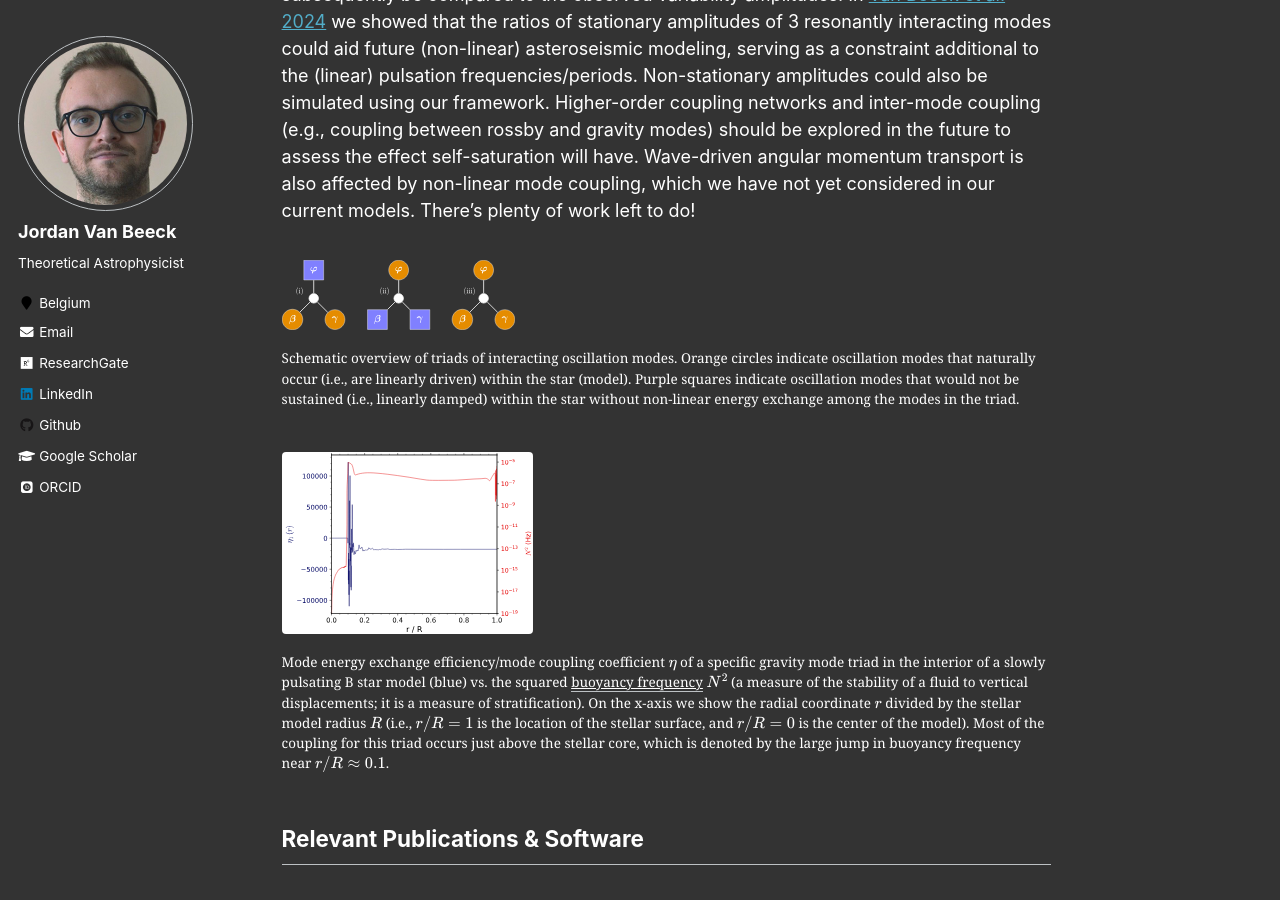
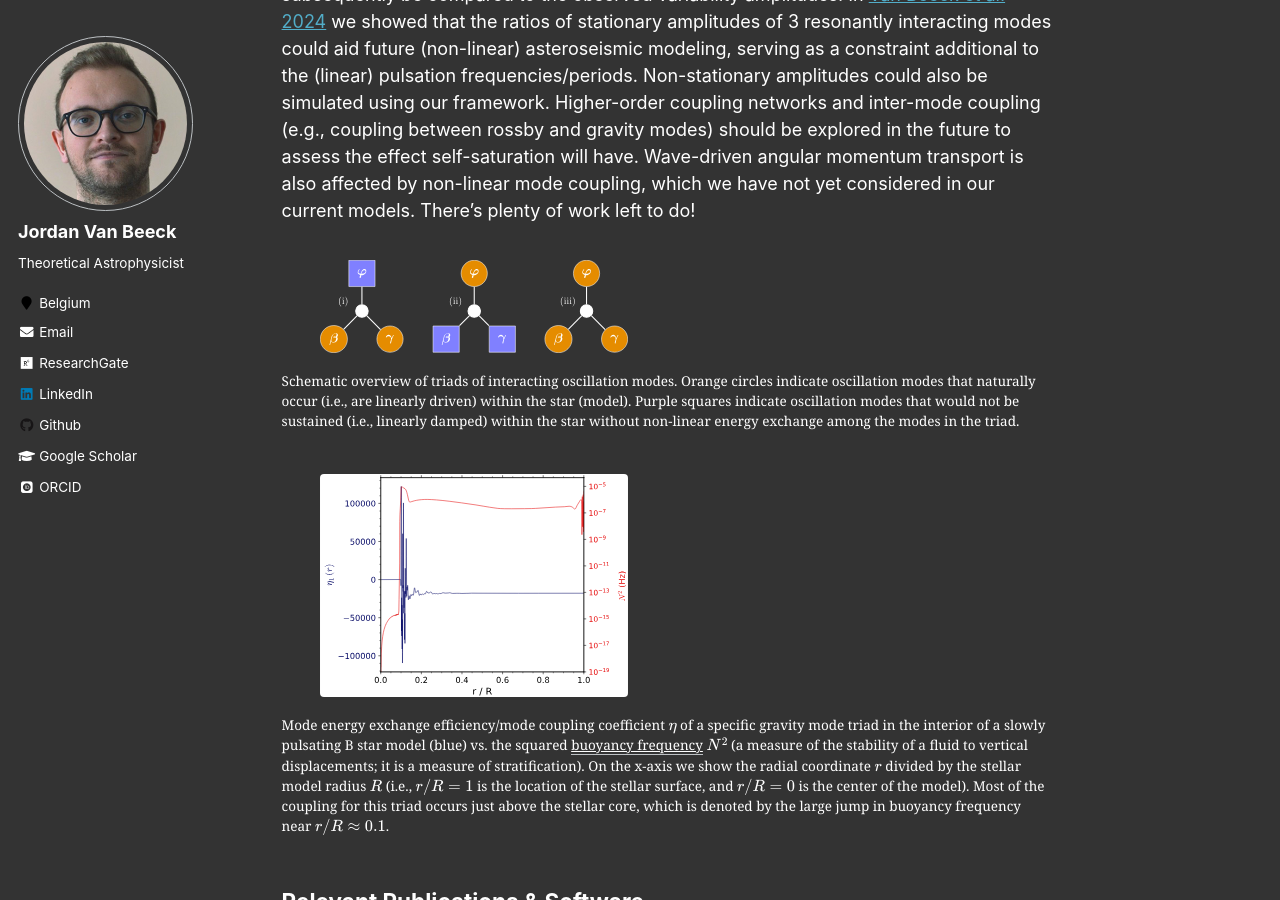
Before and after one commit to JVB11/jvb11.github.io, a Jekyll site: the page built from _research/nonlinear_coupling.md, in a window 1280 px wide and 900 px high, scrolled down 595 px. Built offline with Jekyll 4.4.1, drawn with Linux system fonts in a browser that asks for light colours; some web fonts are replaced; formulas are drawn with MathJax 3.

Commit message:
attempt to change figure display

```diff
--- a/_research/nonlinear_coupling.md
+++ b/_research/nonlinear_coupling.md
@@ -25,16 +25,16 @@ There's plenty of work left to do!
 
 {% include base_path %}
 
-<figure>
+<figure style="display:table;">
   <a href="{{ '/images/research/coupling_triads_dark_mode.svg' | prepend: base_path }}" class="image-popup" title="Schematic overview of triads of interacting oscillation modes.">
-    <img src="{{ '/images/research/coupling_triads_dark_mode.svg' | prepend: base_path }}" alt="Schematic overview of triads of interacting oscillation modes." min-width="80%" max-width="100%">
+    <img src="{{ '/images/research/coupling_triads_dark_mode.svg' | prepend: base_path }}" alt="Schematic overview of triads of interacting oscillation modes." style="width:40%; height:auto; margin-right:4%; margin-left:5%;">
   </a>
   <figcaption>Schematic overview of triads of interacting oscillation modes. Orange circles indicate oscillation modes that naturally occur (i.e., are linearly driven) within the star (model). Purple squares indicate oscillation modes that would not be sustained (i.e., linearly damped) within the star without non-linear energy exchange among the modes in the triad.</figcaption>
 </figure>
 
-<figure>
+<figure style="display:table;">
   <a href="{{ '/images/research/mode_coupling/coupling_profile.svg' | prepend: base_path }}" class="image-popup" title="Example of a profile of the mode coupling coefficient in the stellar model interior.">
-    <img src="{{ '/images/research/mode_coupling/coupling_profile.svg' | prepend: base_path }}" alt="Example of a profile of the mode coupling coefficient in the stellar model interior." min-width="80%" max-width="100%">
+    <img src="{{ '/images/research/mode_coupling/coupling_profile.svg' | prepend: base_path }}" alt="Example of a profile of the mode coupling coefficient in the stellar model interior." style="width:40%; height:auto; margin-right:4%; margin-left:5%;">
   </a>
   <figcaption>Mode energy exchange efficiency/mode coupling coefficient $\eta$ of a specific gravity mode triad in the interior of a slowly pulsating B star model (blue) vs. the squared <a href='https://en.wikipedia.org/wiki/Brunt–Väisälä_frequency'>buoyancy frequency</a> $N^2$ (a measure of the stability of a fluid to vertical displacements; it is a measure of stratification). On the x-axis we show the radial coordinate $r$ divided by the stellar model radius $R$ (i.e., $r/R = 1$ is the location of the stellar surface, and $r/R = 0$ is the center of the model). Most of the coupling for this triad occurs just above the stellar core, which is denoted by the large jump in buoyancy frequency near $r/R \approx 0.1$.</figcaption>
 </figure>
```
